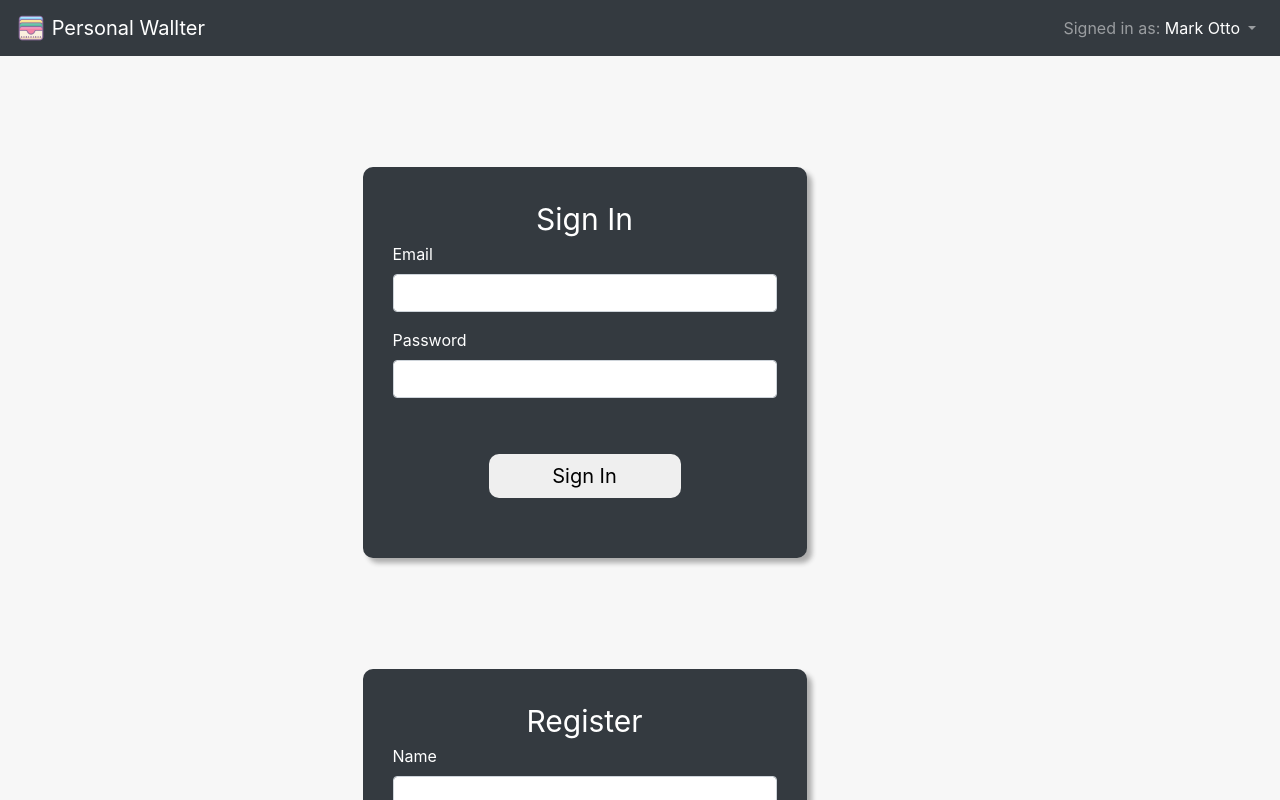
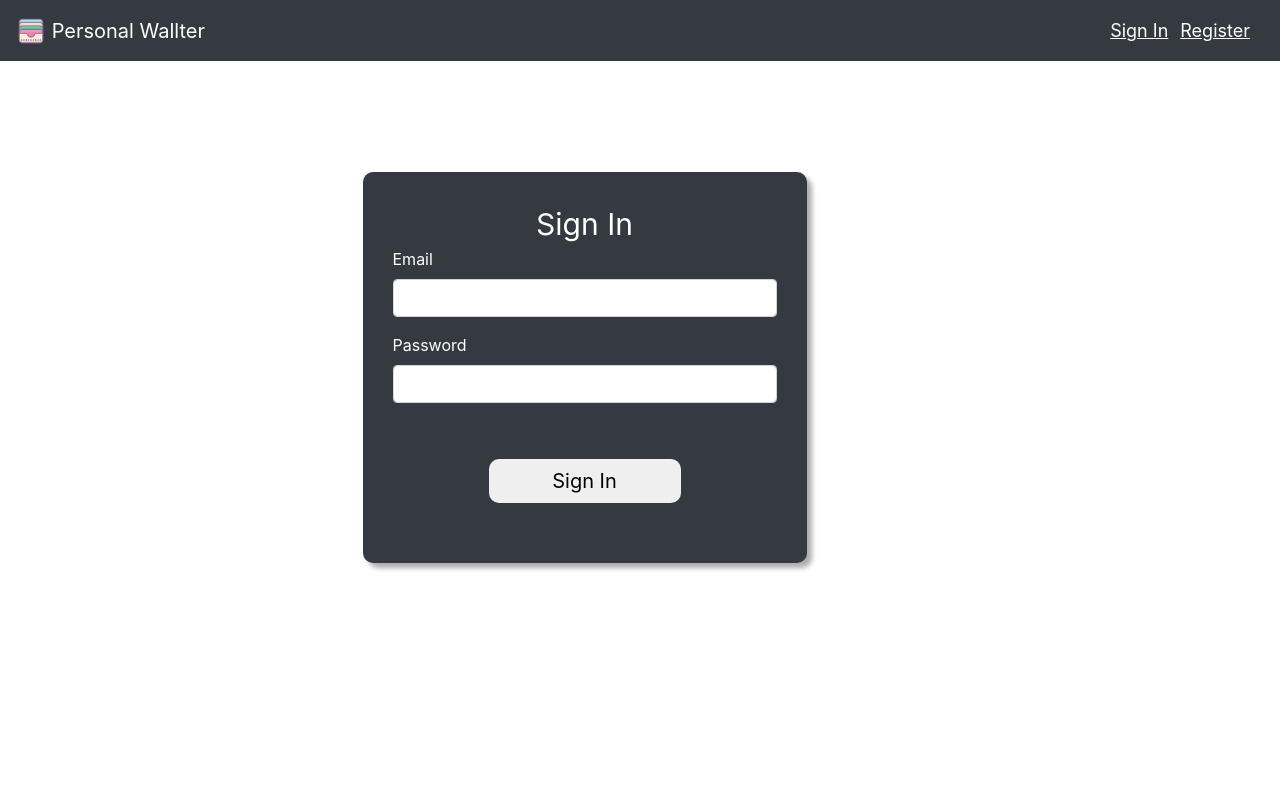
Before and after one commit to luigicampagnola/project-7, a React (Create React App) app: page / in a window 1280 px wide. Shown: the top 800 px of the page. Built offline with nearby package versions, Linux system fonts and the light colour scheme.

Commit message:
added fix

```diff
--- a/src/Components/NavbarComponent/NavbarComponent.js
+++ b/src/Components/NavbarComponent/NavbarComponent.js
@@ -5,15 +5,15 @@ import "bootstrap/dist/css/bootstrap.css";
 import TitleNav from "./TitleNav/TitleNav";
 import NavbarUser from "./NavbarUser/NavbarUser";
 
-const NavbarComponent = () => {
+const NavbarComponent = ({ onRouteChange, isSignedIn }) => {
   return (
     <div>
-      <Navbar bg='dark' variant='dark'>
+      <Navbar bg="dark" variant="dark">
         <TitleNav />
         <Navbar.Toggle aria-controls="basic-navbar-nav" />
         <Navbar.Collapse className="justify-content-end">
           <Nav>
-            <NavbarUser />
+            <NavbarUser onRouteChange={onRouteChange} isSignedIn={isSignedIn}/>
           </Nav>
         </Navbar.Collapse>
       </Navbar>
--- a/src/Components/NavbarComponent/NavbarUser/NavbarUser.js
+++ b/src/Components/NavbarComponent/NavbarUser/NavbarUser.js
@@ -2,9 +2,10 @@ import React from "react";
 import { Navbar, NavDropdown } from "react-bootstrap";
 import { DoorOpenFill, GearFill, MoonFill } from "react-bootstrap-icons";
 
-const NavbarUser = () => {
+const NavbarUser = ({ onRouteChange, isSignedIn }) => {
+  if (isSignedIn) {
     return (
-    <div className="NavbarUser d-flex">
+      <div className="NavbarUser d-flex nav-user-p">
         <Navbar.Text>
           Signed in as: <a href="#login">Mark Otto</a>
         </Navbar.Text>
@@ -25,12 +26,28 @@ const NavbarUser = () => {
           <div>
             <NavDropdown.Item className="d-flex">
               <DoorOpenFill className="mt-1 mr-1"></DoorOpenFill>
-            <div className="pl-1">Logout</div>
+              <div className="pl-1" onClick={() => onRouteChange("signout")}>
+                Logout
+              </div>
             </NavDropdown.Item>
           </div>
         </NavDropdown>
       </div>
     );
+  } else {
+    return (
+      <div className="NavbarUser d-flex mr-2">
+        <Navbar.Text>
+          <button className="reg-btn" onClick={() => onRouteChange("signin")}>
+            Sign In
+          </button>
+          <button className="reg-btn" onClick={() => onRouteChange("Register")}>
+            Register
+          </button>
+        </Navbar.Text>
+      </div>
+    );
+  }
 };
 
 export default NavbarUser;
--- a/src/Components/Register/Register.js
+++ b/src/Components/Register/Register.js
@@ -7,7 +7,7 @@ import RegisterButton from "./RegisterButton/RegisterButton";
 import "./Register.css";
 import Title from "./Title/Title";
 
-const Register = () => {
+const Register = ({ onRouteChange }) => {
   return (
     <div className="">
       <Container>
@@ -16,7 +16,7 @@ const Register = () => {
           <Name />
           <Email />
           <Password />
-          <RegisterButton />
+          <RegisterButton onRouteChange={onRouteChange} />
         </div>
       </Container>
     </div>
--- a/src/Components/Register/RegisterButton/RegisterButton.js
+++ b/src/Components/Register/RegisterButton/RegisterButton.js
@@ -1,10 +1,12 @@
 import React from "react";
-import './RegisterButton.css';
+import "./RegisterButton.css";
 
-const RegisterButton = () => {
+const RegisterButton = ({ onRouteChange }) => {
   return (
-    <div className='pt-2 pb-2'>
-      <button className='button'>Submit</button>
+    <div className="pt-2 pb-2">
+      <button className="button" onClick={() => onRouteChange("home")}>
+        Submit
+      </button>
     </div>
   );
 };
--- a/src/Components/SignIn/SignIn.js
+++ b/src/Components/SignIn/SignIn.js
@@ -6,7 +6,7 @@ import "./SignIn.css";
 import SignInButton from "./SignInButton/SignInButton";
 import SignInTitle from "./SignInTitle/SignInTitle";
 
-const SignIn = () => {
+const SignIn = ({ onRouteChange }) => {
   return (
     <div>
       <Container>
@@ -14,7 +14,7 @@ const SignIn = () => {
           <SignInTitle />
           <Email />
           <Password />
-          <SignInButton />
+          <SignInButton onRouteChange={onRouteChange}/>
         </div>
       </Container>
     </div>
--- a/src/Components/SignIn/SignInButton/SignInButton.js
+++ b/src/Components/SignIn/SignInButton/SignInButton.js
@@ -1,10 +1,12 @@
 import React from "react";
-import './SignInButton.css'
+import "./SignInButton.css";
 
-const SignInButton = () => {
+const SignInButton = ({ onRouteChange }) => {
   return (
     <div>
-      <button className='signin-btn'>Sign In</button>
+      <button className="signin-btn" onClick={() => onRouteChange("home")}>
+        Sign In
+      </button>
     </div>
   );
 };
--- a/src/Containers/App.css
+++ b/src/Containers/App.css
@@ -53,7 +53,21 @@
   font-size: 1.5rem;
   font-weight: 600;
 }
+.nav-user-p {
+  padding: 1.85px;
+}
 
+.reg-btn{
+  background-color: transparent;
+  border: none;
+  color: white;
+  text-decoration: underline;
+  font-size: large;
+}
+
+.nav-shadow {
+  box-shadow: 5px 5px 5px rgb(173, 173, 173);
+}
 
 @keyframes App-logo-spin {
   from {
@@ -64,9 +78,7 @@
   }
 }
 
-.bg-color {
-  background-color: #f7f7f7;
-}
+
 
 .sign-up {
   border-color: black;
--- a/src/Containers/App.js
+++ b/src/Containers/App.js
@@ -6,13 +6,35 @@ import Register from "../Components/Register/Register";
 import SignIn from "../Components/SignIn/SignIn";
 
 class App extends Component {
+  constructor() {
+    super();
+    this.state = {
+      route: "signin",
+      isSignedIn: false,
+    };
+  }
+
+  onRouteChange = (route) => {
+    if (route === 'signout') {
+      this.setState({isSignedIn: false})
+    } else if (route === 'home'){
+      this.setState({isSignedIn: true})
+    }
+    this.setState({ route: route });
+  };
   render() {
     return (
-      <div className="bg-color">
-        <NavbarComponent />
-        <SignIn />
-        <Register />
-        <Home />
+      <div>
+        <NavbarComponent onRouteChange={this.onRouteChange} isSignedIn={this.state.isSignedIn}/>
+        {this.state.route === "home" ? (
+          <Home />
+          ) : (
+            this.state.route === 'signin' ?
+          <SignIn onRouteChange={this.onRouteChange} />
+          :
+          <Register onRouteChange={this.onRouteChange}/>
+        )}
+
       </div>
     );
   }
--- a/src/index.css
+++ b/src/index.css
@@ -5,6 +5,8 @@ body {
     sans-serif;
   -webkit-font-smoothing: antialiased;
   -moz-osx-font-smoothing: grayscale;
+  background: #f7f7f7;
+
 }
 
 code {
```
Lines whose indentation alone changed are shown as unchanged.
